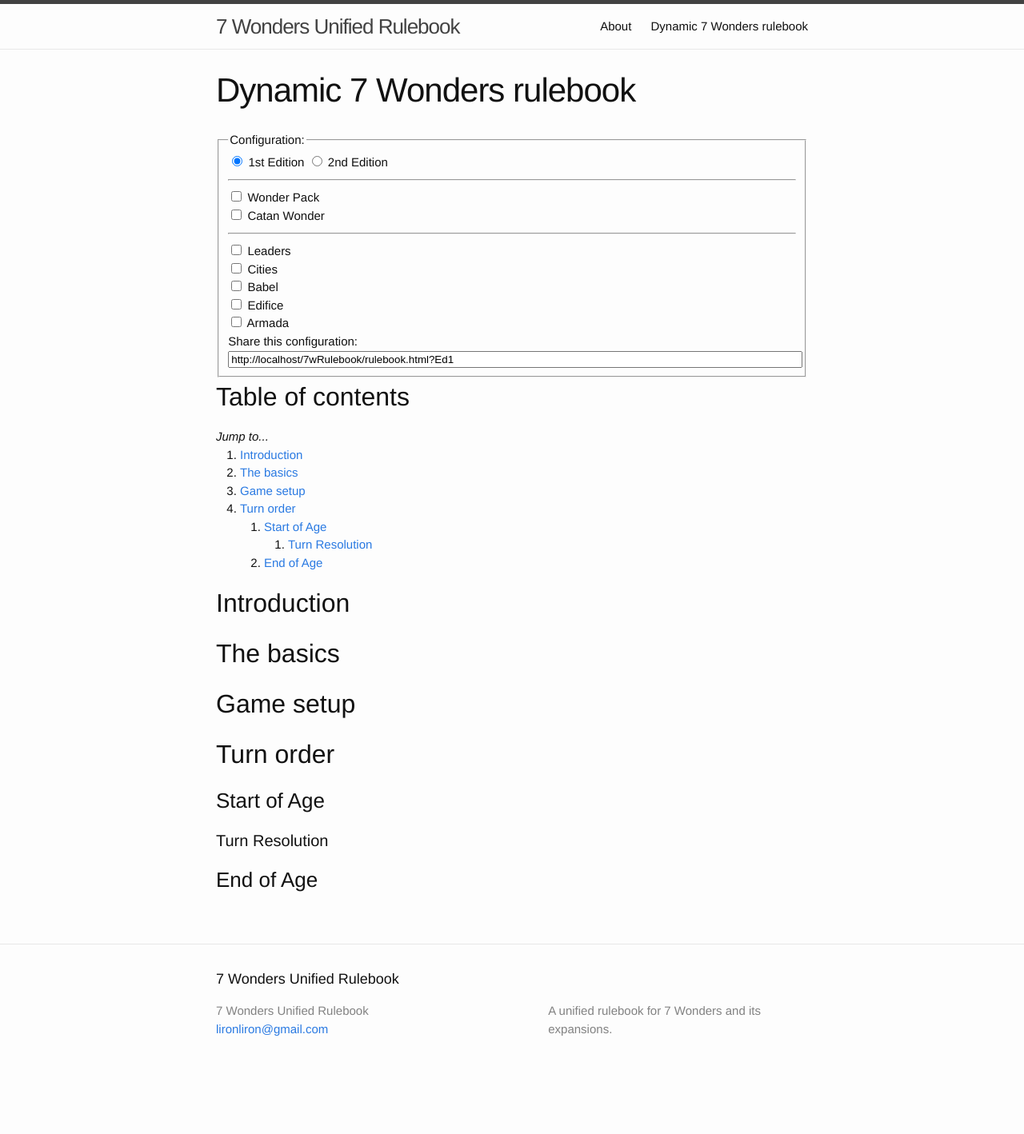
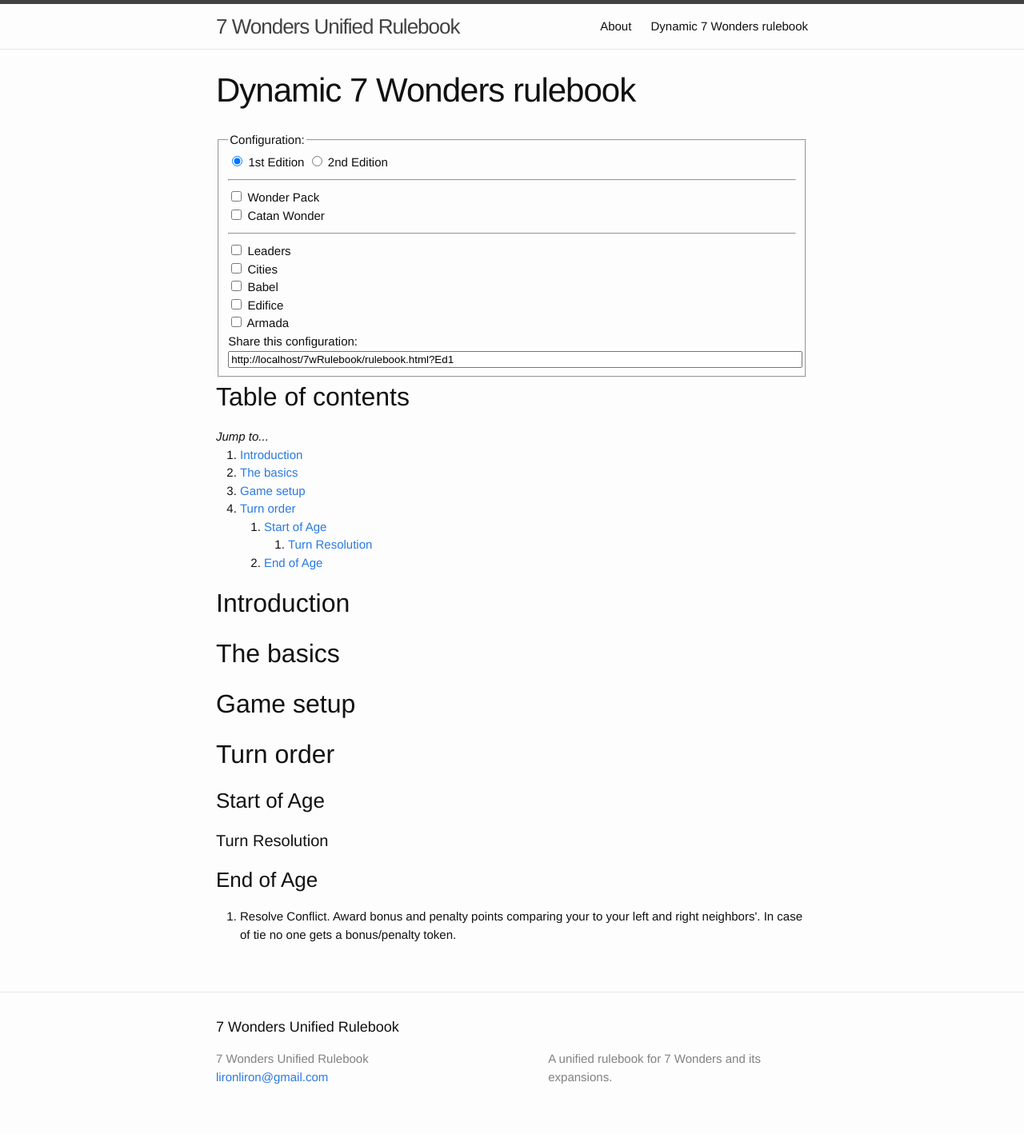
Before and after one commit to LironCareto/7wRulebook, a Jekyll site: the page built from rulebook.md, in a window 1280 px wide. Shown: the whole page at 80% size. Built offline with Jekyll 4.4.1, drawn with Linux system fonts in a browser that asks for light colours; before the commit the page ends 1358 px from its top, so only the background shows below that.

Commit message:
end of age

```diff
--- a/rulebook.md
+++ b/rulebook.md
@@ -502,3 +502,24 @@ $(function () {
 #### Turn Resolution
 
 ### End of Age
+<ol>
+	<li class="babel greatprojects">Check the completion status of the Great Project
+		<ul>
+			<li><strong>The Great Project is a success. </strong> If all participation tokens have been taken all players who participated gain as many reward tokens as they have participation tokens in their possession. The return tokens are returned to the supply. </li>
+			<li><strong>The Great Project is a failure. </strong>If there are remaining tokens on the Great Project card, those players without a participation token suffer the penalty displayed on the Great Project card. The return tokens are returned to the supply. </li>
+		</ul>
+		<p>If a player cannot pay the penalty, they must take a penalty token for value according to the Age (-1, -2, or -3). </p>
+	</li>
+	<li>Resolve <span class="no-armada">Military</span><span class="armada">Ground</span> Conflict. Award bonus and penalty points comparing your <span class="no-armada">military strength</span><span class="armada">Ground Shields</span> to your left and right neighbors'<span class="armada"> and players you've given an incursion token to (diplomacy tokens do not affect boarding tokens)</span>. In case of tie no one gets a bonus/penalty token. <span class="cities">If you have a diplomacy token, you do not participate in military conflicts and your neighbors to your left and right compare each other as if they were adjacent. Discard the diplomacy token after the resolution of all conflicts. </span></li>
+	<li class="armada">Resolve Naval conflicts. Award bonus and penalty tokens. The comparison is done among all players. The weakest Naval Strength gets a penalty bonus, then the strongest, second and third get the corresponding bonuses, in that order.
+    <div markdown="1">
+    |  Age  | Weakest | Strongest | 2nd Strongest | 3rd Strongest |
+    |:-----:|:-------:|:---------:|:------------- |:-------------:|
+    |  I    |    -1   |     3     |       1       |               |
+    |  II   |    -2   |     5     |       3       |               |
+    |  III  |    -3   |     7     |       5       |       3       |
+    </div>
+    <p>In case of a tie for the weakest, both players take a Naval Defeat token. In case of a tie for the strongest, both players take the reward of the next rank, and the second goes down to the third rank. In case of a tie in second strongest, both players go down to third rank and the player(s) in third position get no bonus tokens.</p>
+	</li>
+</ol>
+<p>Each Guild Card is limited to a maximum of 10 points. </p>
```
